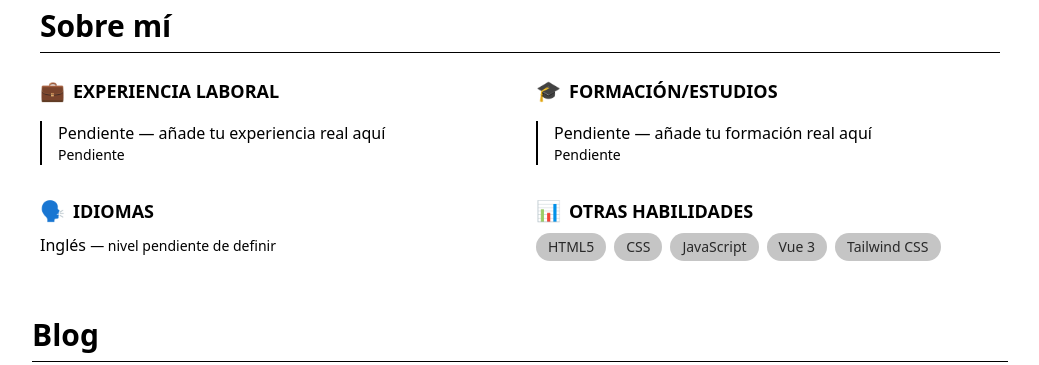
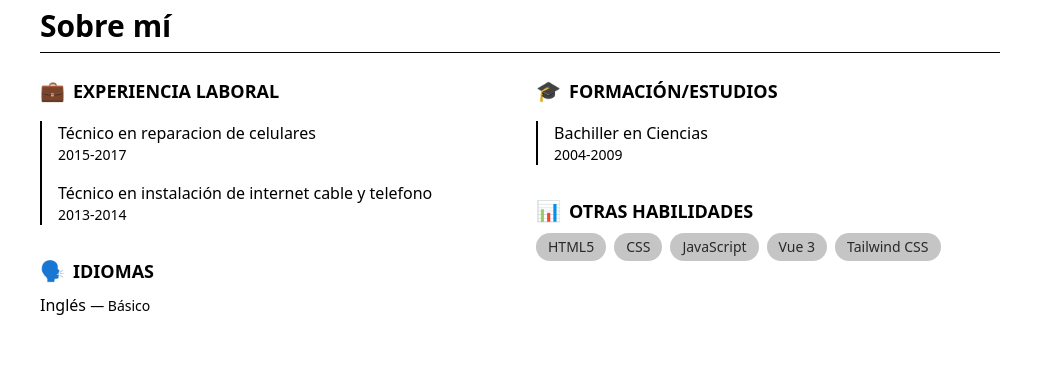
Before and after one commit to Jairdeveloper/Portfolio, a Vue app: page / in a window 1280 px wide. Shown: the part 900-1265 px from the top of the page, without its empty margins (120-1159 px from the left). Built offline with nearby package versions, Linux system fonts and the light colour scheme; no server answers.

Commit message:
add experience in about section

```diff
--- a/src/components/About/About.vue
+++ b/src/components/About/About.vue
@@ -77,9 +77,12 @@ export default {
   name: 'AboutSection',
   data() {
     return {
-      experience: [{ role: 'Pendiente — añade tu experiencia real aquí', period: 'Pendiente' }],
-      education: [{ title: 'Pendiente — añade tu formación real aquí', period: 'Pendiente' }],
-      languages: [{ name: 'Inglés', level: 'nivel pendiente de definir' }],
+      experience: [
+        { role: 'Técnico en reparacion de celulares', period: '2015-2017' },
+        { role: 'Técnico en instalación de internet cable y telefono', period: '2013-2014' }
+      ],
+      education: [{ title: 'Bachiller en Ciencias', period: '2004-2009' }],
+      languages: [{ name: 'Inglés', level: 'Básico' }],
       skills: ['HTML5', 'CSS', 'JavaScript', 'Vue 3', 'Tailwind CSS'],
     }
   },
```
